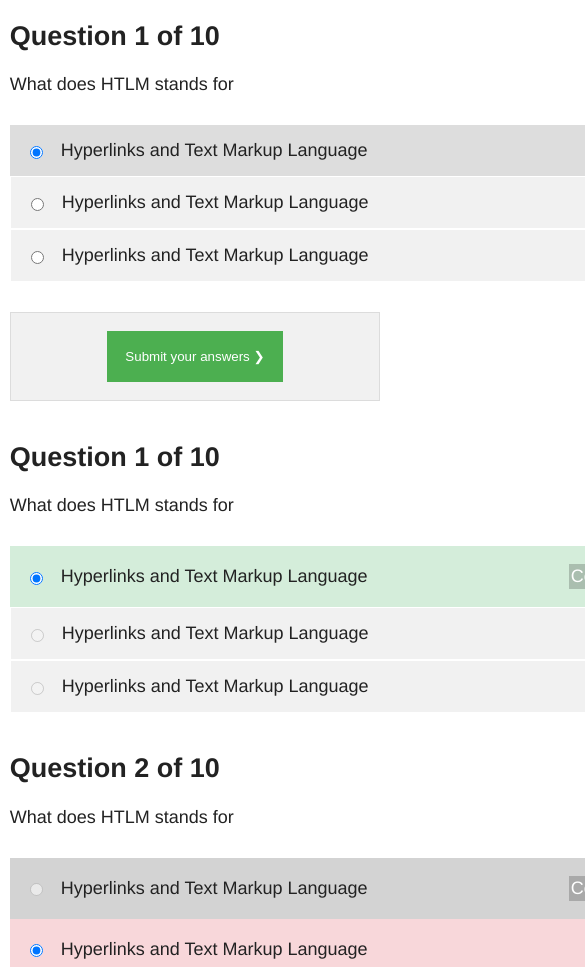
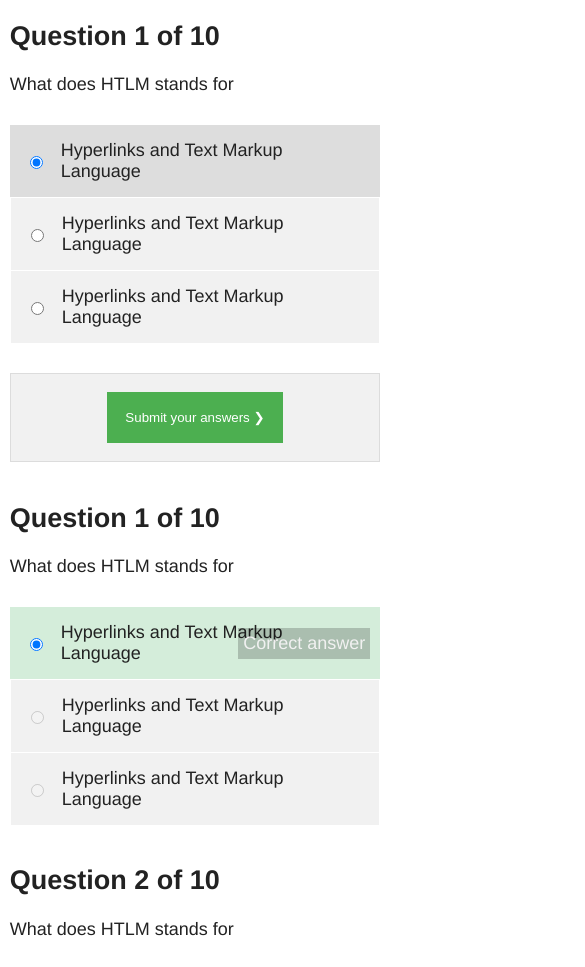
Before and after one commit to dhng22/QuizWeb, a plain HTML site: page index.html in a window 390 px wide. Shown: the part 1191-2158 px from the top of the page, 585 px wide, since content can reach past the window. Drawn offline with Linux system fonts and the light colour scheme; a web font is replaced by a local one.

Commit message:
Fix responsive, option after

```diff
--- a/index.html
+++ b/index.html
@@ -83,7 +83,6 @@
       <div class="correct-answer">
         <input type="radio" checked>
         <p class="answer-text">Hyperlinks and Text Markup Language</p>
-        <p style="margin-left: auto;background-color: rgba(0,0,0, 0.2);padding: 2px;color: white">Correct answer</p>
       </div>
       <div class="option">
         <input type="radio" disabled>
@@ -98,12 +97,10 @@
       <div class="option-correct">
         <input type="radio" disabled>
         <p class="answer-text">Hyperlinks and Text Markup Language</p>
-        <p style="margin-left: auto;background-color: rgba(0,0,0, 0.2);padding: 2px;color: white">Correct answer</p>
       </div>
       <div class="wrong-answer">
         <input type="radio" checked>
         <p class="answer-text">Hyperlinks and Text Markup Language</p>
-        <p style="margin-left: auto;background-color: rgba(0,0,0, 0.2);padding: 2px;color: white">Your answer</p>
       </div>
       <div class="option">
         <input type="radio" disabled>
--- a/style.css
+++ b/style.css
@@ -53,7 +53,7 @@ div {
     justify-content: center;
     background-image: url(images/background.jpg);
     height: 425px;
-    width: 700px;
+    width: 100%;
     background-size: cover;
     background-position: center;
     background-color: #cccccc;
@@ -133,9 +133,8 @@ h2{
 .option-selected {
     padding-left: 15px;
     padding-right: 15px;
-    width: 670px;
+    display: flex;
     background: #ddd;
-    display: inline-flex;
     align-items: center;
     justify-content: start;
 }
@@ -143,9 +142,8 @@ h2{
     margin: 1px;
     padding-left: 15px;
     padding-right: 15px;
-    width: 670px;
+    display: flex;
     background: #f1f1f1;
-    display: inline-flex;
     align-items: center;
     justify-content: start;
 }
@@ -153,29 +151,62 @@ h2{
     background: #ddd;
 }
 .answer-text{
+    display: inline-block;
     margin: 15px;
 }
 .correct-answer {
     padding-left: 15px;
     padding-right: 15px;
-    width: 670px;
+    display: flex;
     background: #d4edda;
     align-items: center;
-
+    position: relative;
+    justify-content: start;
+}
+.correct-answer::after {
+    color: #f1f1f1;
+    position: absolute;
+    margin-right: 10px;
+    right: 0;
+    background-color: rgba(0, 0, 0, 0.2);
+    padding: 5px;
+    content: 'Correct answer';
 }
 .option-correct {
     padding-left: 15px;
     padding-right: 15px;
-    width: 670px;
+    display: flex;
     background: lightgray;
     align-items: center;
+    position: relative;
+    justify-content: start;
+}
+.option-correct::after {
+    color: #f1f1f1;
+    position: absolute;
+    margin-right: 10px;
+    right: 0;
+    background-color: rgba(0, 0, 0, 0.2);
+    padding: 5px;
+    content: 'Correct answer';
 }
 .wrong-answer {
     padding-left: 15px;
     padding-right: 15px;
-    width: 670px;
+    display: flex;
     background: #f8d7da;
     align-items: center;
+    position: relative;
+    justify-content: start;
+}
+.wrong-answer::after {
+    color: #f1f1f1;
+    position: absolute;
+    margin-right: 10px;
+    right: 0;
+    background-color: rgba(0, 0, 0, 0.2);
+    padding: 5px;
+    content: 'Your answer';
 }
 #box-result {
     margin-top: 30px;
```
